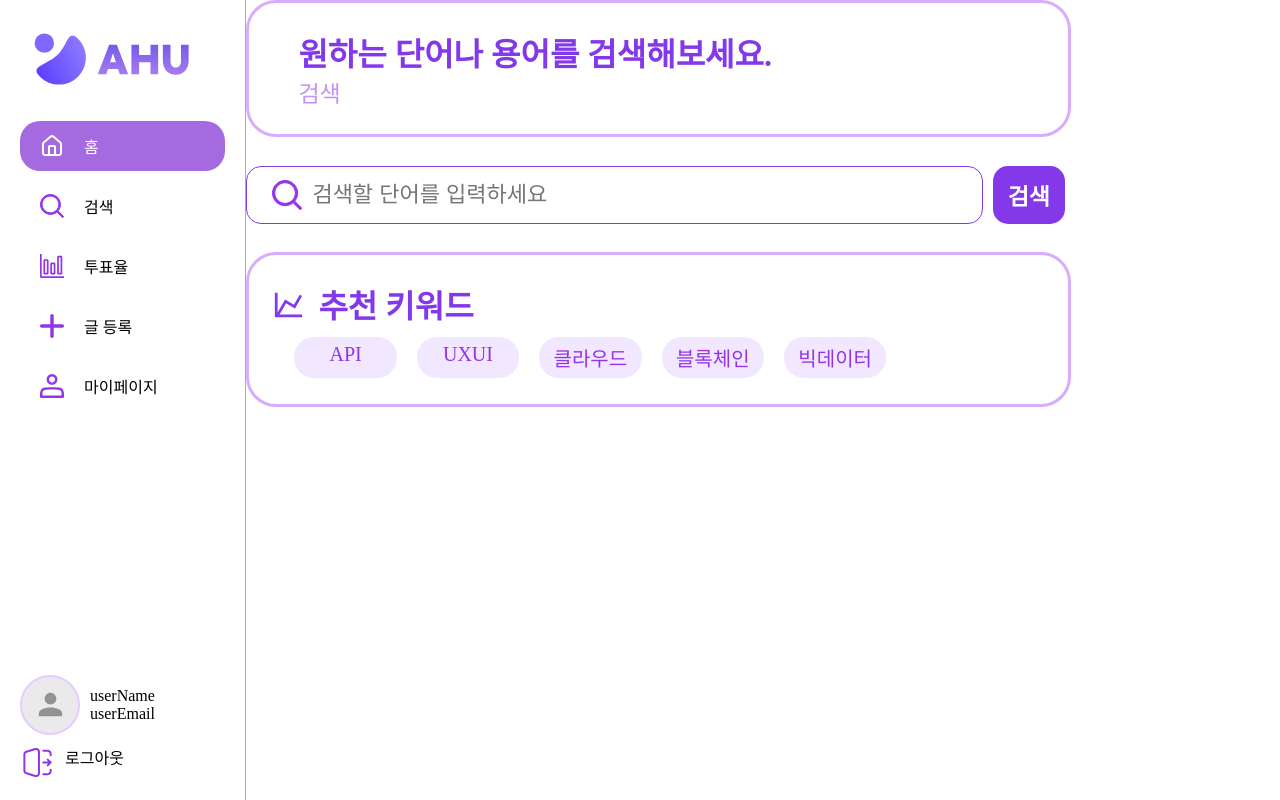
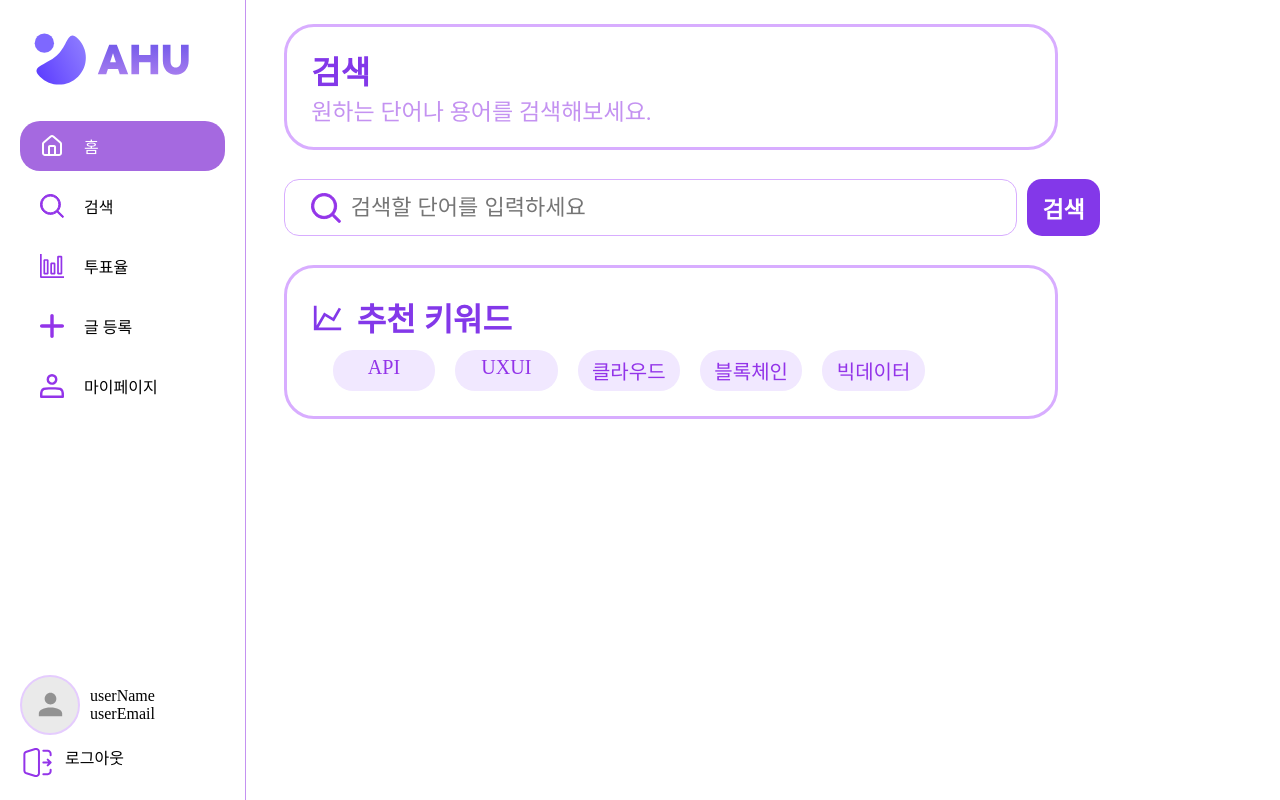
Before and after one commit to dsm-hackerton-12/AHU_FrontEnd, a React (Vite) app: page /search in a window 1280 px wide. Built offline with nearby package versions, Linux system fonts and the light colour scheme.

Commit message:
chore :: 전체적인 코드 수정 및 위치 조정

```diff
--- a/src/Router.tsx
+++ b/src/Router.tsx
@@ -4,6 +4,7 @@ import Profile from "./pages/MyPage";
 import Vote from "./pages/Vote";
 import Home from "./pages/home";
 import Search from "./pages/Search";
+import AddWord from "./pages/AddWord";
 
 export default function Router() {
   return (
@@ -14,6 +15,7 @@ export default function Router() {
           <Route path="/My" element={<Profile />} />
           <Route path="/vote" element={<Vote />} />
           <Route path="/search" element={<Search />} />
+          <Route path="/write" element={<AddWord />} />
         </Route>
       </Routes>
     </BrowserRouter>
--- a/src/components/Aside/LogOut.tsx
+++ b/src/components/Aside/LogOut.tsx
@@ -1,4 +1,3 @@
-import React from "react";
 import * as S from "./style"
 import LogoutImg from "../../assets/SVG/LogOut.svg"
 
--- a/src/components/SearchBar/SearchBar.tsx
+++ b/src/components/SearchBar/SearchBar.tsx
@@ -14,7 +14,7 @@ export default function() {
 }
 
 const Container = styled.div`
-  width: 64vw;
+  width: 60vw;
   align-items: stretch;
   display: flex;
   padding: 1vw 0 1vw 0;
@@ -23,7 +23,7 @@ const Container = styled.div`
 
 const SearchContainer = styled.div`
   border-radius: 15px;
-  border: 1px solid #8338E9;
+  border: 1px solid #D8ADFF;
   padding: 1vw 2vw;
   width: 60vw;
   display: flex;
--- a/src/components/post/style.tsx
+++ b/src/components/post/style.tsx
@@ -1,7 +1,7 @@
 import styled from "@emotion/styled";
 
 export const Container = styled.div`
-  width: 60vw;
+  width: 56vw;
   border: 3px solid #d8adff;
   border-radius: 30px;
   padding: 2vw;
--- a/src/components/recommendKeyword/RecommedKeyword.tsx
+++ b/src/components/recommendKeyword/RecommedKeyword.tsx
@@ -3,7 +3,7 @@ import styled from "@emotion/styled"
 import Img from "../../assets/SVG/SearchGraphImg.svg"
 
 function RecommendKeyword() {
-  return(
+  return (
     <RecommendKeywordContainer>
       <GraphImg src={Img}></GraphImg>
       <RecommendTitle>추천 키워드</RecommendTitle>
@@ -19,16 +19,16 @@ function RecommendKeyword() {
 }
 
 const RecommendKeywordContainer = styled.div`
-  width: 60vw;
+  width: 56vw;
   border: 3px solid #D8ADFF;
   border-radius: 30px;
-  padding: 2vw
-`
+  padding: 2vw;
+`;
 
 const GraphImg = styled.img`
   width: 29px;
   height: 26px;
-`
+`;
 
 const RecommendTitle = styled.h2`
   display: inline-block;
@@ -55,6 +55,14 @@ const Keyword = styled.span`
   background-color: #F1E8FF;
   color: #9334E9;
   border-radius: 20px;
-`
+  text-overflow: ellipsis;
+
+  &:hover {
+    cursor: pointer;
+    color: white;
+    background-color: #c393f0;
+
+  }
+`;
 
 export default RecommendKeyword;
--- a/src/components/topTextLayer/TopTextLayer.tsx
+++ b/src/components/topTextLayer/TopTextLayer.tsx
@@ -14,10 +14,14 @@ function TopTextLayer({title, text}: Props) {
   )
 }
   const TopContainer = styled.div`
+    display: flex;
+    flex-direction: column;
+    justify-content: center;
     width: 60vw;
+    height: 15vh;
     border: 3px solid #D8ADFF;
     border-radius: 30px;
-    padding: 2vw;
+    /* padding: 2vw; */
   `
 
   const  TopTitle = styled.h2`
--- a/src/components/wordInfo/WordInfo.tsx
+++ b/src/components/wordInfo/WordInfo.tsx
@@ -57,7 +57,7 @@ function WordInfo() {
 }
 
 const WordInfoContainer = styled.div`
-  width: 1268px;
+  width: 60vw;
   border: 3px solid #D8ADFF;
   border-radius: 30px;
 `
--- /dev/null
+++ b/src/pages/AddWord.tsx
@@ -0,0 +1,23 @@
+import React from "react";
+import styled from "@emotion/styled"
+import WordInfo from "../components/wordInfo/WordInfo";
+import TopTextLayer from "../components/topTextLayer/TopTextLayer";
+
+export default function AddWord() {
+  return (
+    <>
+      <Container>
+        <TopTextLayer title="새 단어 등록" text="새로운 단어와 정보를 공유해 보세요!" />
+        <WordInfo />
+      </Container>
+    </>
+  )
+}
+
+const Container = styled.div`
+  display: flex;
+  flex-direction: column;
+  gap: 4vh;
+  padding: 3vh 0 0 3vw;
+
+`
--- a/src/pages/Search.tsx
+++ b/src/pages/Search.tsx
@@ -9,12 +9,13 @@ const Wrapper = styled.div`
   gap: 2vh;
   overflow: auto;
   flex: 1;
+  padding: 3vh 3vw;
 `
 
 export default function Search() {
   return (
     <Wrapper>
-      <TopTextLayer text="검색" title="원하는 단어나 용어를 검색해보세요." />
+      <TopTextLayer text="원하는 단어나 용어를 검색해보세요." title="검색 " />
       <SearchBar />
       <RecommendKeyword />
     </Wrapper>
--- a/src/pages/home.tsx
+++ b/src/pages/home.tsx
@@ -8,6 +8,7 @@ const Wrapper = styled.div`
   gap: 2vh;
   overflow: auto;
   flex: 1;
+  padding: 3vh 3vw;
 `
 
 export default function Home() {
```
